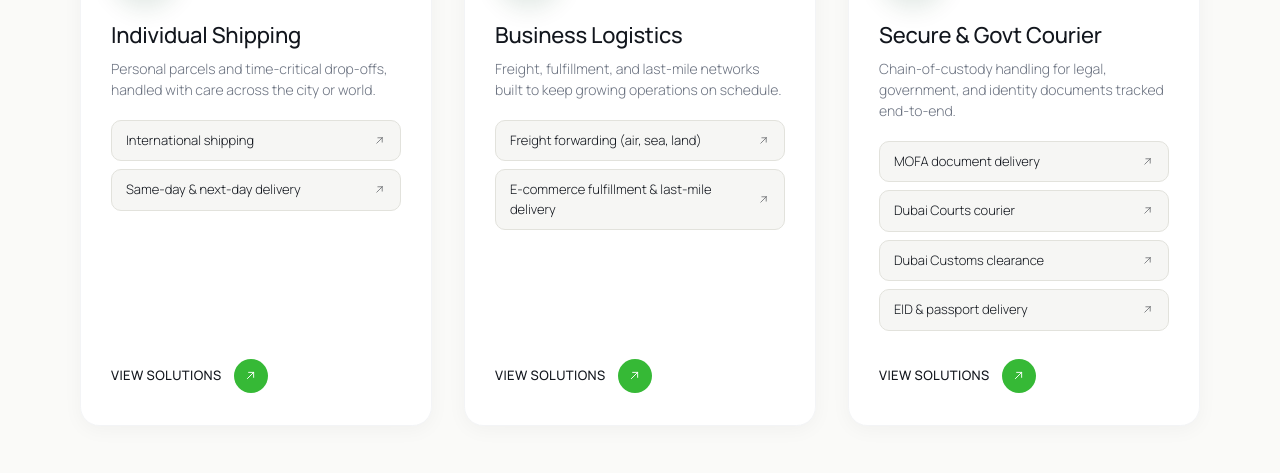
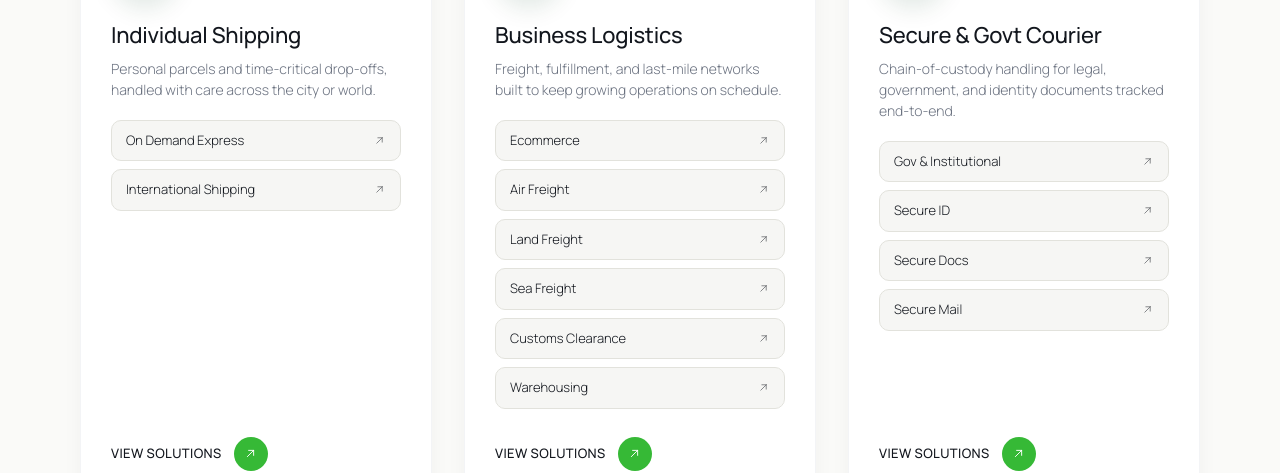
Before and after one commit to codmacai/zajel-final, a Next.js app: page / in a window 1280 px wide. Shown: the part 1304-1777 px from the top of the page. Built offline with nearby package versions, Linux system fonts and the light colour scheme; no server answers.

Commit message:
Homepage solutions: list the same services as the navbar under Individual, Business and Secure
Co-Authored-By: Claude Opus 5.5 <noreply@anthropic.com>
Claude-Session: https://claude.ai/code/session_01X3aaMVWQJjFE8yBf2ye3eH

```diff
--- a/data/services.ts
+++ b/data/services.ts
@@ -1,5 +1,6 @@
 import type { JSX } from "react";
 import { IndividualIcon, BusinessIcon, SecureIcon } from "@/components/home/ServiceIcons";
+import { solutionsCategories } from "@/data/navigation";
 
 export interface SubService {
   label: string;
@@ -28,8 +29,9 @@ const slugify = (label: string) =>
     .replace(/[^a-z0-9]+/g, "-")
     .replace(/(^-|-$)/g, "");
 
-const buildSub = (items: [label: string, href: string][]): SubService[] =>
-  items.map(([label, href]) => ({ label, slug: slugify(label), href }));
+/** The services under each solution are the ones the navbar lists for it, so the two always match. */
+const fromNav = (id: string): SubService[] =>
+  (solutionsCategories.find((c) => c.id === id)?.items ?? []).map((i) => ({ label: i.name, slug: slugify(i.name), href: i.path }));
 
 export const SERVICE_CATEGORIES: ServiceCategory[] = [
   {
@@ -42,10 +44,7 @@ export const SERVICE_CATEGORIES: ServiceCategory[] = [
     ctaLabel: "View solutions",
     image: "/Homepage/individual.webp",
     icon: IndividualIcon,
-    subServices: buildSub([
-      ["International shipping", "/international-courier"],
-      ["Same-day & next-day delivery", "/domestic-courier"],
-    ]),
+    subServices: fromNav("individual"),
   },
   {
     id: "business",
@@ -57,11 +56,7 @@ export const SERVICE_CATEGORIES: ServiceCategory[] = [
     ctaLabel: "View solutions",
     image: "/Homepage/7be9399d-bd5b-44e2-97ed-97d5efce871c.webp",
     icon: BusinessIcon,
-    // last-mile is part of e-commerce, so it lives under that one line
-    subServices: buildSub([
-      ["Freight forwarding (air, sea, land)", "/business-solutions#services"],
-      ["E-commerce fulfillment & last-mile delivery", "/ecommerce"],
-    ]),
+    subServices: fromNav("business"),
   },
   {
     id: "secure",
@@ -73,11 +68,6 @@ export const SERVICE_CATEGORIES: ServiceCategory[] = [
     ctaLabel: "View solutions",
     image: "/Homepage/secure.webp",
     icon: SecureIcon,
-    subServices: buildSub([
-      ["MOFA document delivery", "/secure-docs"],
-      ["Dubai Courts courier", "/secure-docs"],
-      ["Dubai Customs clearance", "/customs-clearance"],
-      ["EID & passport delivery", "/secure-id"],
-    ]),
+    subServices: fromNav("secure"),
   },
 ];
```
